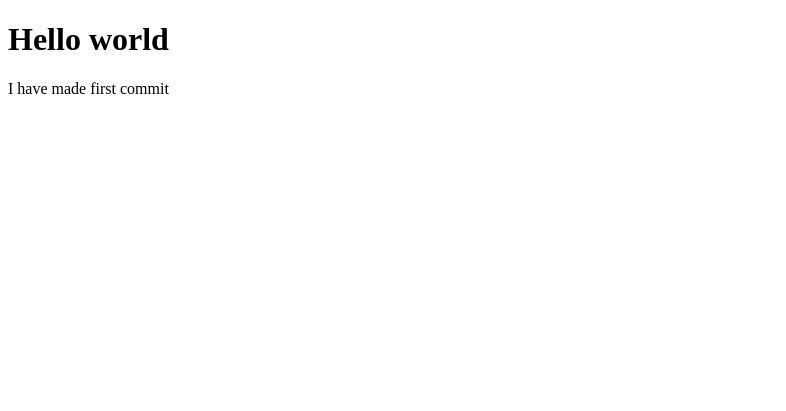
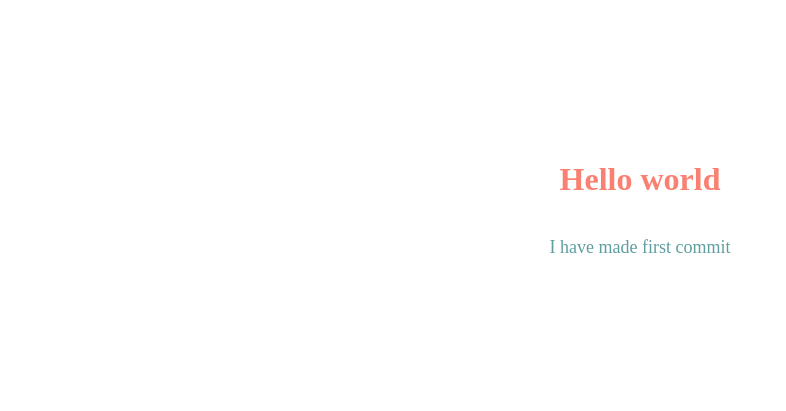
Before and after one commit to force180/section4_repository, a plain HTML site: page index.html in a window 1280 px wide. Shown: the whole page, without its empty margins (0-786 px from the left). Drawn offline with Linux system fonts and the light colour scheme.

Commit message:
Style Add korsi

```diff
--- a/app.css
+++ b/app.css
@@ -1,3 +1,14 @@
-.h1{
+h1{
     color:salmon;
 }
+.mytext{
+    color:cadetblue;
+    font-size: 18px;
+}
+.myDiv{
+    display: flex;
+    height: 50vh;
+    align-items: center;
+    justify-content: center;
+    flex-direction: column;
+}
--- a/index.html
+++ b/index.html
@@ -6,10 +6,12 @@
     <title>Document</title>
 
     <link rel="stylesheet" href="/app.css"/>
+
 </head>
 <body>
-
-    <h1>Hello world</h1>
-    <p>I have made first commit</p>
+    <div class="myDiv">
+        <h1>Hello world</h1>
+        <p class="mytext">I have made first commit</p>
+    </div>
 </body>
 </html>
```
